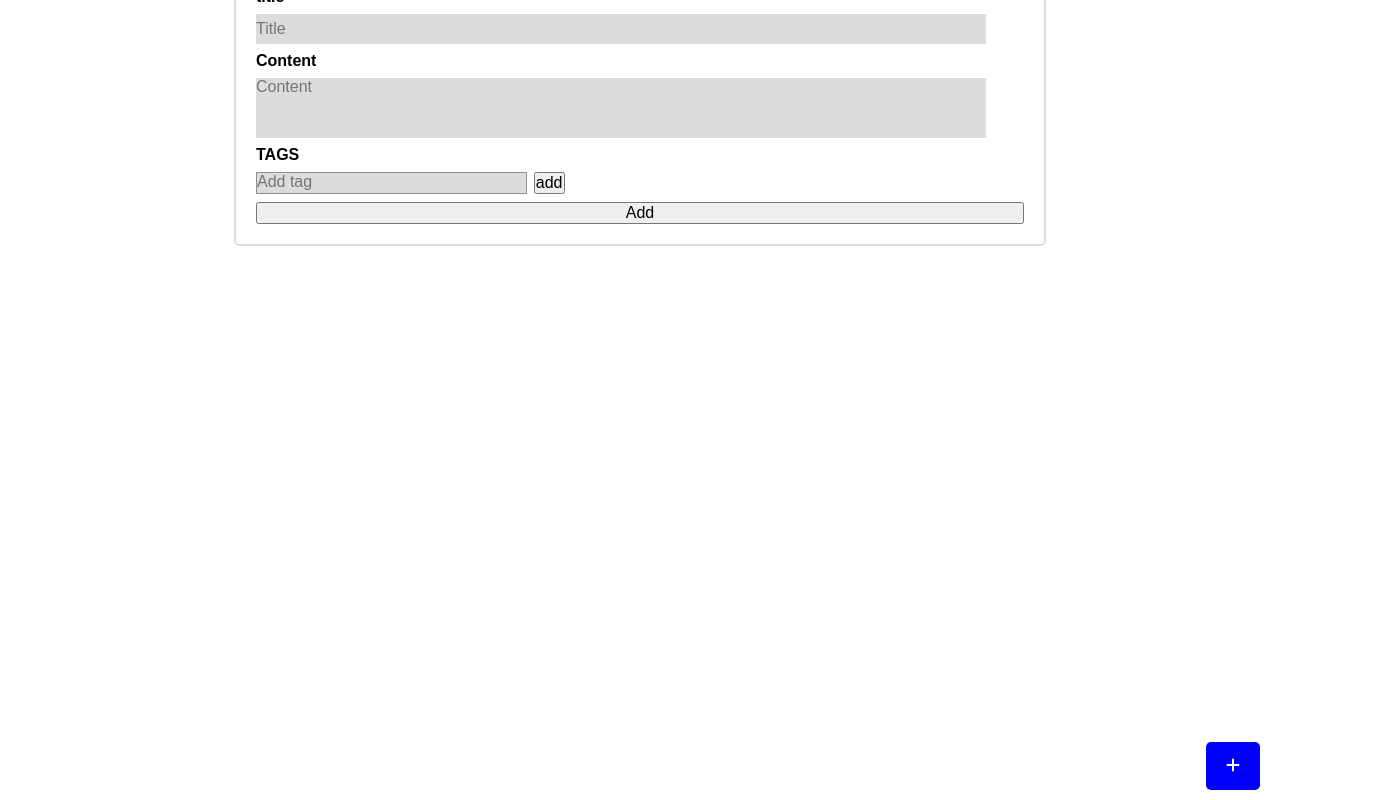
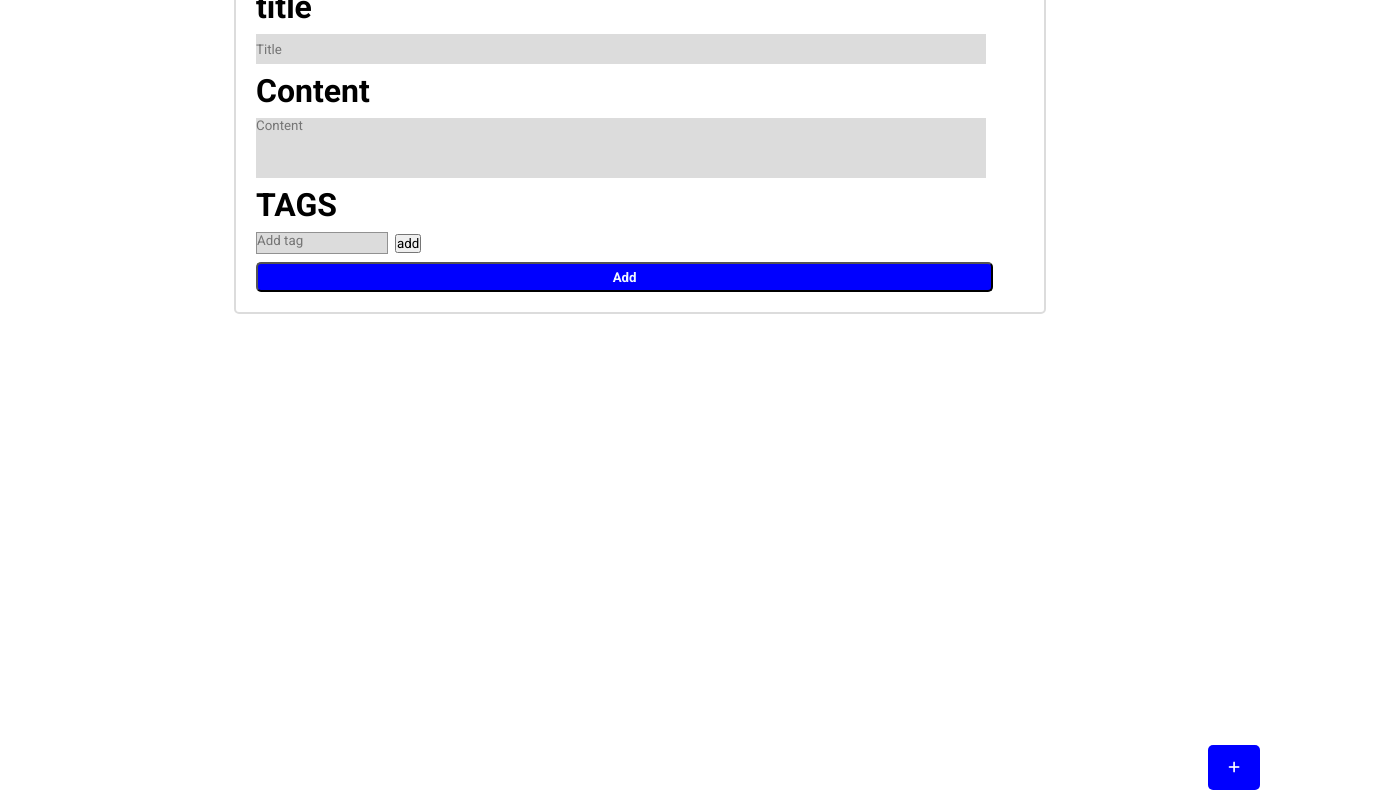
Before and after one commit to zekariyasamdu/Just-Do-It, a React (Vite) app: page / in a window 1280 px wide. Both pictures are taken after a click on the button 1233 px from the left and 866 px from the top of the page. Shown: the part 100-900 px from the top of the page, 1390 px wide, since content can reach past the window. Built offline with nearby package versions, Linux system fonts and the light colour scheme.

Commit message:
ui looking better

```diff
--- a/index.html
+++ b/index.html
@@ -7,6 +7,12 @@
   <meta name="viewport" content="width=device-width, initial-scale=1.0" />
   <link href="https://cdnjs.cloudflare.com/ajax/libs/font-awesome/6.0.0-beta3/css/all.min.css" rel="stylesheet">
   <link rel="stylesheet" href="https://cdnjs.cloudflare.com/ajax/libs/font-awesome/6.5.0/css/all.min.css">
+  <link rel="preconnect" href="https://fonts.googleapis.com">
+  <link rel="preconnect" href="https://fonts.gstatic.com" crossorigin>
+  <link
+    href="https://fonts.googleapis.com/css2?family=Noto+Sans:ital,wght@0,100..900;1,100..900&family=Open+Sans:ital,wght@0,300..800;1,300..800&family=Roboto:ital,wght@0,100..900;1,100..900&display=swap"
+    rel="stylesheet">
+
   <title>Vite + React</title>
 </head>
 
--- a/src/components/Added.jsx
+++ b/src/components/Added.jsx
@@ -6,8 +6,9 @@ export default function Added({ visible }) {
 
     let [tasks, newtask] = useState([])
 
-    function append(task) {
-        newtask(t => [...t, { id: Date.now(), task }])
+    function append(task , content, tags, reset) {
+        newtask(t => [...t, { id: new Date(), task, content, tags}])
+        reset()
     }
 
     function del(id) {
@@ -25,9 +26,12 @@ export default function Added({ visible }) {
             <div className="added-container">
                 {
                     tasks.map((item) => (
-                        <div key={item.id}>
-                            {item.task}
-                            <button onClick={() => del(item.id)}>Delete</button>
+                        <div key={item.id} className="each-container">
+                            <div className="added-title">{item.task}</div>
+                            <div className="added-date">{item.id.toDateString()}</div>
+                            <div className="added-content">{item.content}</div>
+                            <div className="all-tags">{item.tags.map(t =>(<div className="each-tag" key={t[0]}> #{t[1]}</div>))}</div>
+                            <div className="del-btn" onClick={() => del(item.id)}><i className="fa-solid fa-xmark"></i></div>
                         </div>
                     ))
                 }
--- a/src/components/Form.jsx
+++ b/src/components/Form.jsx
@@ -4,24 +4,50 @@ import { useState } from "react";
 export default function Form({ append }) {
 
   // Passes an input to our add button
-  let [task, newtask] = useState()
-  function passNewTask(e) {
+  let [title, newtask] = useState()
+  let [content , newcontent] = useState()
+  let [tag, newtag] = useState();
+
+  function newTitle(e) {
     newtask(e.target.value)
   }
+
+  function newContent(e) {
+    newcontent(e.target.value)
+  }
+
+  function newTag(e) {
+    newtag(e.target.value)
+  }
+
+  // Tags that are getting sent out
+  const [tagCollection, addNewCollection] = useState([])
+
+  function addTag(){
+    addNewCollection(t => [...t, [Date.now(), tag]])
+    console.log(tagCollection)
+  }
+
+  function resetTag(){
+    addNewCollection([])
+  }
+
+
+
 
   return (
 
     <div className="form">
       <h1 className="title">title</h1>
-      <input className="title-input" onChange={e => passNewTask(e)} placeholder="Title" />
+      <input className="title-input" onChange={e => newTitle(e)} placeholder="Title" />
       <h1 className="content">Content</h1>
-      <textarea className="content-input" placeholder="Content"></textarea>
+      <textarea className="content-input" onChange={e => newContent(e)} placeholder="Content"></textarea>
       <h1 className="tags">TAGS</h1>
       <div className="sub-class">
-        <textarea className="tag-input" placeholder="Add tag"></textarea>
-        <button> add</button>
+        <textarea className="tag-input" onChange={e => newTag(e)} placeholder="Add tag"></textarea>
+        <button className="addtag-btn" onClick={() => addTag()}> add</button>
       </div>
-      <AddBtn task={task} append={append} />
+      <AddBtn task={title} content={content} tags={tagCollection} append={append} reset={resetTag} />
     </div>
 
 
@@ -30,10 +56,10 @@ export default function Form({ append }) {
 
 
 // Buttons
-function AddBtn({ task, append }) {
+function AddBtn({ task, append, content, tags, reset }) {
   return (
     <>
-      <button className="button" onClick={() => append(task)} >Add</button>
+      <button className="add-btn" onClick={() => append(task, content, tags, reset) } >Add</button>
     </>
 
   )
--- a/src/index.css
+++ b/src/index.css
@@ -2,8 +2,11 @@
 * {
     margin: 0;
     padding: 0;
-    font-family: sans-serif;
-    font-size: 16px;
+    font-family: "Roboto", sans-serif;
+    font-optical-sizing: auto;
+    font-style: normal;
+    font-variation-settings:
+        "wdth" 100;
 }
 
 /* main containers */
@@ -11,6 +14,7 @@
     width: 100%;
     height: 100%;
 }
+
 .main {
     position: relative;
     width: 100%;
@@ -64,14 +68,16 @@
     padding: 15px 20px;
     background-color: blue;
     position: absolute;
-    border: none ;
+    border: none;
     right: 20px;
     bottom: 10px;
 }
-.add:hover{
+
+.add:hover {
     transform: scale(1.1);
     cursor: pointer;
 }
+
 .fa-plus {
     color: white;
 }
@@ -93,7 +99,7 @@
 
 }
 
-.title-input{
+.title-input {
     width: 95%;
     height: 30px;
     resize: none;
@@ -101,14 +107,14 @@
     border: none;
 }
 
-.title-input:focus{
+.title-input:focus {
     border: none;
     outline: none;
 }
 
 
 
-.content-input{
+.content-input {
     width: 95%;
     height: 60px;
     resize: none;
@@ -116,33 +122,77 @@
     border: none;
 }
 
-.content-input:focus{
+.content-input:focus {
     border: none;
     outline: none;
 }
 
-.sub-class{
+.sub-class {
     display: flex;
     align-items: center;
     gap: 7px;
 }
-.tag-input{
-    width: 35%;
+
+.tag-input {
+    width: 130px;
     height: 20px;
     resize: none;
     background-color: gainsboro;
     border: 1px solid rgb(145, 145, 145);
 }
 
-.tag-input:focus{
+.tag-input:focus {
     border: 1px solid rgb(145, 145, 145);
     outline: none;
+}
+
+.add-btn {
+    width: 96%;
+    height: 30px;
+    background-color: blue;
+    font-weight: bolder;
+    color: aliceblue;
+    border-radius: 5px;
 }
 
 /* Added */
 
 .added-container {
+    width: 1350px;
+    height: max-content;
+    display: flex;
+    flex-wrap: wrap;
+    margin: 30px;
+    padding: 20px;
+    gap: 30px;
+    flex-direction: row;
+    margin: auto;
+}
+
+.each-container {
+    width: 400px;
+    height: 100px;
+    padding: 10px;
+    display: flex;
     position: relative;
-    z-index: 1;
+    flex-direction: column;
+    gap: 8px;
+    border-radius: 5px;
+    border: 2px solid gainsboro;
+}
+
+.del-btn {
+    position: absolute;
+    right: 3%;
 
 }
+
+.all-tags {
+    display: flex;
+}
+
+.each-tag {
+    width: max-content;
+    height: max-content;
+    margin-right: 5px;
+}
```
